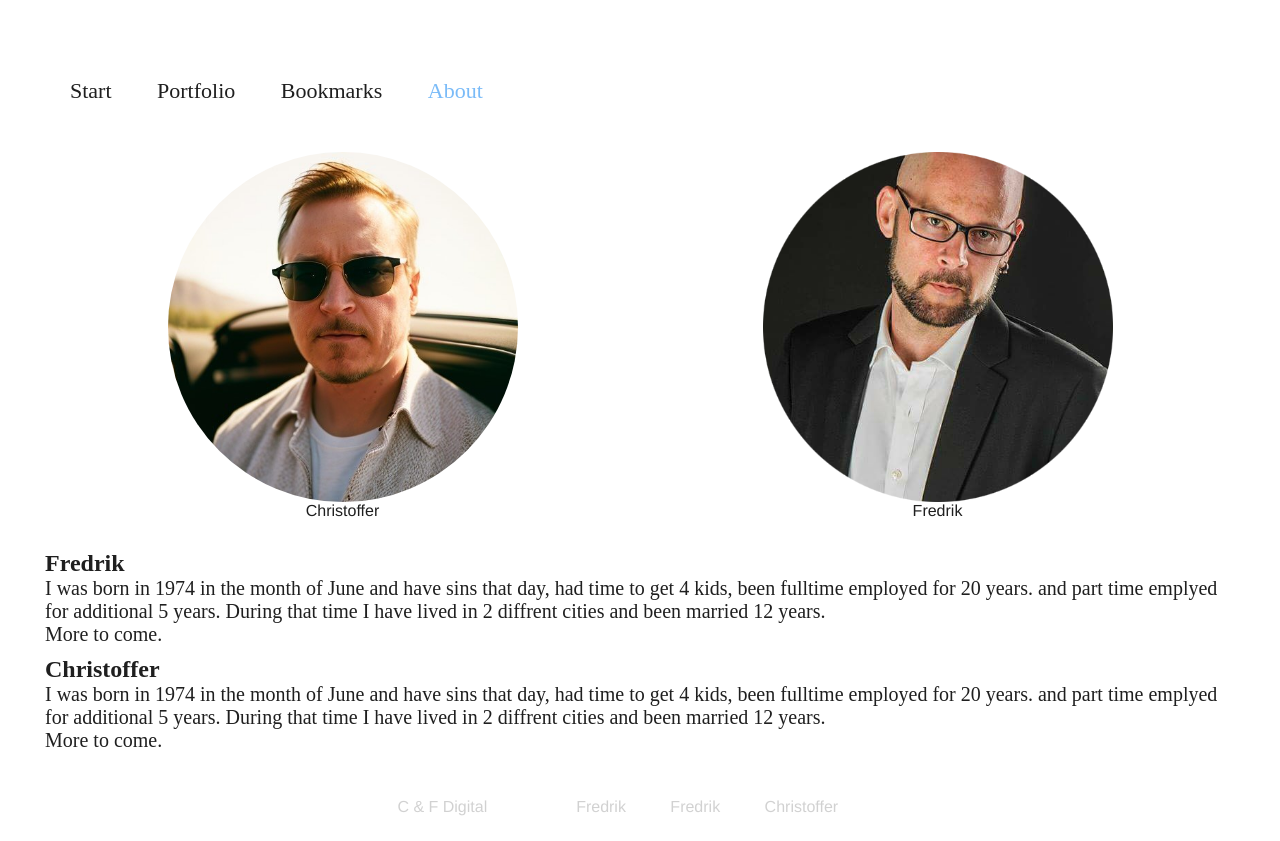
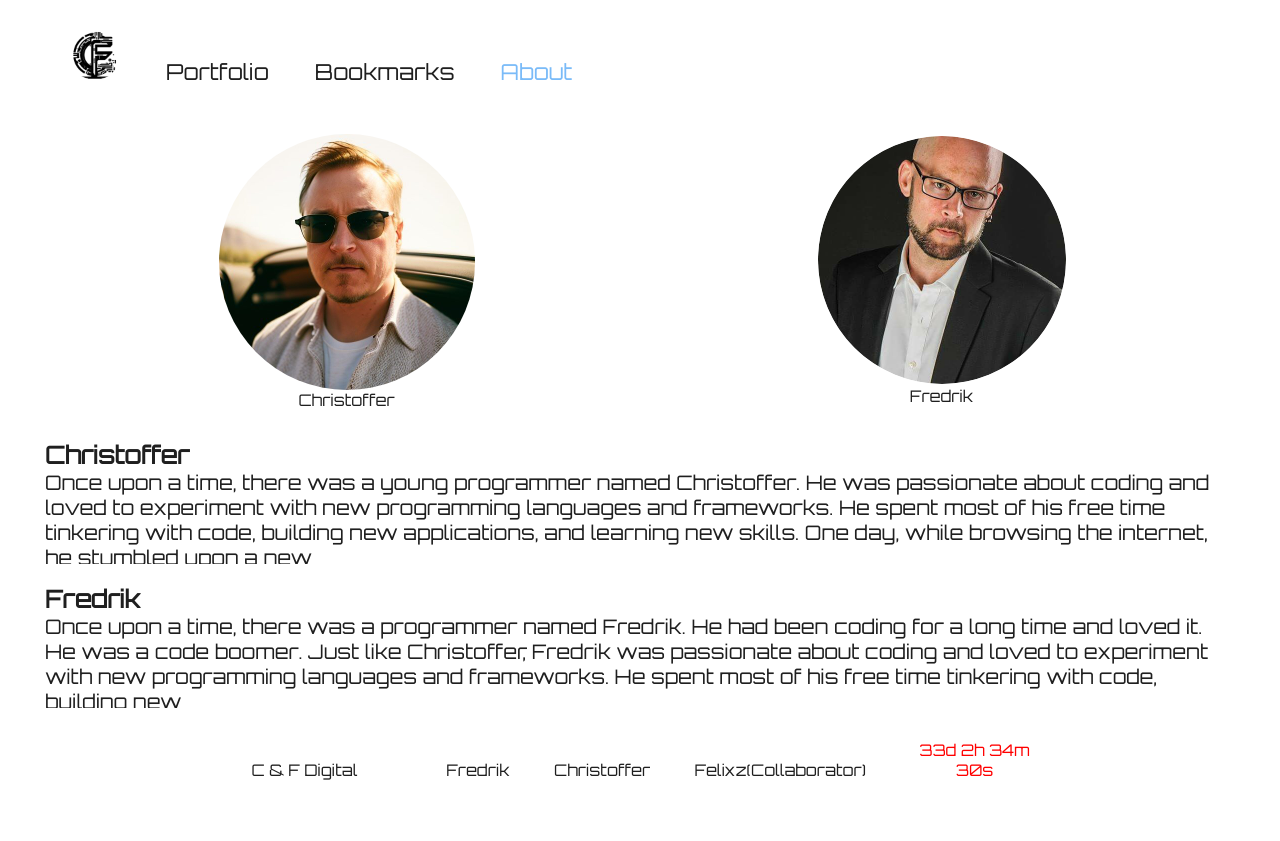
Before and after one commit to fredrikjpersson/portfolpage, a plain HTML site: page about.html in a window 1280 px wide. After the commit the page ends 800 px from the top, so only its background shows below. Drawn offline with Linux system fonts and the light colour scheme; a web font is replaced by a local one.

Commit message:
Fixed fonts and styles

```diff
--- a/about.html
+++ b/about.html
@@ -4,11 +4,16 @@
     <title>Gallery</title>
     <link rel="stylesheet" href="style.css" />
     <link rel="stylesheet" href="https://cdnjs.cloudflare.com/ajax/libs/font-awesome/4.7.0/css/font-awesome.min.css" />
+    <link rel="preconnect" href="https://fonts.googleapis.com" />
+    <link rel="preconnect" href="https://fonts.gstatic.com" crossorigin />
+    <link href="https://fonts.googleapis.com/css2?family=Orbitron&display=swap" rel="stylesheet" />
   </head>
   <body>
     <div id="menubar">
       <ul>
-        <li id="men1"><a href="index.html">Start</a></li>
+        <li id="men1">
+          <a href="index.html"><img src="pic/Small Black Logo.png" width="50px" height="50" style="border-radius: 50%" /></a>
+        </li>
         <li id="men3"><a href="gallery.html">Portfolio</a></li>
         <li id="men3"><a href="bookmarks.html">Bookmarks</a></li>
         <li id="men4" style="color: rgb(122, 187, 248)">About</li>
@@ -17,27 +22,27 @@
     <div id="mainabout">
       <div class="picture">
         <div class="picture1">
-          <img src="pic/christoffer.jpg" width="350px" height="350" style="border-radius: 50%" />
+          <img src="pic/christoffer.jpg" width="50%" height="auto" style="border-radius: 50%; margin: auto" />
           Christoffer
         </div>
         <div class="picture1">
-          <img src="pic/jag.png" width="350px" height="350" />
+          <img src="pic/jag.png" width="50%" height="auto" style="border-radius: 50%; margin: auto" />
           Fredrik
         </div>
       </div>
       <div class="biotxt">
-        <h2>Fredrik</h2>
+        <h2>Christoffer</h2>
         <p>
-          I was born in 1974 in the month of June and have sins that day, had time to get 4 kids, been fulltime employed for 20 years. and part time emplyed for additional 5 years.
-          During that time I have lived in 2 diffrent cities and been married 12 years.
+          Once upon a time, there was a young programmer named Christoffer. He was passionate about coding and loved to experiment with new programming languages and frameworks. He
+          spent most of his free time tinkering with code, building new applications, and learning new skills. One day, while browsing the internet, he stumbled upon a new
         </p>
         <p>More to come.</p>
       </div>
       <div class="history">
-        <h2>Christoffer</h2>
+        <h2>Fredrik</h2>
         <p>
-          I was born in 1974 in the month of June and have sins that day, had time to get 4 kids, been fulltime employed for 20 years. and part time emplyed for additional 5 years.
-          During that time I have lived in 2 diffrent cities and been married 12 years.
+          Once upon a time, there was a programmer named Fredrik. He had been coding for a long time and loved it. He was a code boomer. Just like Christoffer, Fredrik was
+          passionate about coding and loved to experiment with new programming languages and frameworks. He spent most of his free time tinkering with code, building new
         </p>
         <p>More to come.</p>
       </div>
@@ -55,12 +60,40 @@
         </li>
         <!-- <li><a href="sitemaplinks.html">Sitemap</a></li> -->
         <li><a href="mailto:fredrix@ifourc.one">Fredrik</a></li>
-        <li><a href="mailto:felixz@ifourc.one">Fredrik</a></li>
         <li><a href="mailto:christoffe@ifourc.one">Christoffer</a></li>
+        <li><a href="mailto:felixz@ifourc.one">Felixz(Collaborator)</a></li>
         <li>
           <a href="#"><div id="countdown"></div></a>
         </li>
       </ul>
     </footer>
+    <script>
+      // Set the date we're counting down to
+      var countDownDate = new Date("Dec 24, 2023 00:00:00").getTime();
+
+      // Update the count down every 1 second
+      var x = setInterval(function () {
+        // Get today's date and time
+        var now = new Date().getTime();
+
+        // Find the distance between now and the count down date
+        var distance = countDownDate - now;
+
+        // Time calculations for days, hours, minutes and seconds
+        var days = Math.floor(distance / (1000 * 60 * 60 * 24));
+        var hours = Math.floor((distance % (1000 * 60 * 60 * 24)) / (1000 * 60 * 60));
+        var minutes = Math.floor((distance % (1000 * 60 * 60)) / (1000 * 60));
+        var seconds = Math.floor((distance % (1000 * 60)) / 1000);
+
+        // Output the result in an element with id="demo"
+        document.getElementById("countdown").innerHTML = days + "d " + hours + "h " + minutes + "m " + seconds + "s ";
+
+        // If the count down is over, write some text
+        if (distance < 0) {
+          clearInterval(x);
+          document.getElementById("countdown").innerHTML = "EXPIRED";
+        }
+      }, 1000);
+    </script>
   </body>
 </html>
--- a/style.css
+++ b/style.css
@@ -16,10 +16,11 @@ body {
   max-width: 1200px;
   background-color: #fff;
   color: #1f1f1f;
+  height: fit-content;
   margin: auto;
   padding: 5px;
   text-align: center;
-  font-family: Helvetica, sans-serif;
+  font-family: "Orbitron", sans-serif;
 }
 
 /*-----------------------
@@ -28,11 +29,11 @@ Typography
 
 h1,
 h2 {
-  font-family: "Times New Roman", Times, serif;
+  font-family: "Orbitron", sans-serif;
 }
 
 h3 {
-  font-family: "Allura";
+  font-family: "Orbitron", sans-serif;
 }
 
 a {
@@ -51,12 +52,19 @@ a:active {
   color: #f3ff3f;
 }
 .contact {
+  position: fixed;
+  bottom: 0px;
+  margin: auto;
+  width: 100%;
+  max-width: 1200px;
+  background-color: white;
   text-align: center;
-  margin-top: 20px;
-  opacity: 0.2;
-  transition: 0.3s;
+  /* margin-top: 20px; */
+  /* opacity: 0.2; */
+  /* transition: 0.3s;*/
 }
-.contact:hover {
+
+/* .contact:hover {
   opacity: 1;
 }
 
@@ -69,25 +77,30 @@ a:active {
 }
 .contact1:hover {
   opacity: 1;
-}
+} */
 
 ul {
   list-style-type: none;
 }
 
+#countdown {
+  width: 10vw;
+  color: red;
+}
 li {
+  font-family: "Orbitron", sans-serif;
   display: inline-block;
   margin: 20px;
 }
 
 p {
   font-size: 20px;
-  font-family: "Times New Roman";
+  font-family: "Orbitron", sans-serif;
   font-weight: lighter;
   text-decoration-style: wavy;
 }
 #sig {
-  font-family: system-ui, -apple-system, BlinkMacSystemFont, "Segoe UI", Roboto, Oxygen, Ubuntu, Cantarell, "Open Sans", "Helvetica Neue", sans-serif;
+  font-family: "Orbitron", sans-serif;
 }
 /*------------------------------
 Class & id Styles index.html
@@ -110,7 +123,7 @@ Class & id Styles index.html
     margin: auto auto;
     /*float: left;*/
     text-align: center;
-    font-family: Times, "Allura", cursive;
+    font-family: "Orbitron", sans-serif;
     font-size: 20px;
     padding: 7% 3%;
     width: 50%;
@@ -136,9 +149,9 @@ Class & id Styles index.html
 
   #menubar {
     display: flex;
-    margin-top: 4%;
+    /* margin-top: 4%; */
     width: 100%;
-    font-family: "Times New Roman", Times, serif;
+    font-family: "Orbitron", sans-serif;
     font-size: 22px;
     padding: 5px;
   }
@@ -149,24 +162,26 @@ Class & id Styles index.html
     display: flex;
   }
   #mainindex {
-    /*display: flex;*/
-    flex-flow: row;
+    display: flex;
+    flex-direction: column;
     height: 75vh;
   }
 
   .bio1 {
     text-align: left;
-    font-family: Times, "Allura", cursive;
+    font-family: "Orbitron", sans-serif;
     font-size: 20px;
     padding: 7% 3%;
     width: 50%;
-    height: 70vh;
+    /* height: 70vh; */
+    max-height: 70vh;
     overflow: auto;
   }
 
   .pic1 {
     padding: 80px 50px 50px;
     width: 50%;
+    margin: auto;
     transition: filter 0.5s ease-in-out;
     -webkit-filter: grayscale(100%);
     filter: grayscale(100%);
@@ -179,10 +194,10 @@ Class & id Styles index.html
 
   #menubar {
     display: flex;
-    margin-top: 4%;
+    /* margin-top: 4%; */
     background-color: #fff;
     width: 100%;
-    font-family: "Times New Roman", Times, serif;
+    font-family: "Orbitron", sans-serif;
     font-size: 22px;
     padding: 5px;
   }
@@ -339,7 +354,8 @@ Class & id Styles bookmarks.html
 #mainbook {
   display: flex;
   height: auto;
-  min-height: 75vh;
+  max-height: 80vh;
+  overflow: auto;
 }
 #bmarkback {
   text-align: center;
@@ -350,7 +366,7 @@ Class & id Styles bookmarks.html
 
 #l1 {
   font-size: 17px;
-  font-family: "Allura";
+  font-family: "Orbitron", sans-serif;
 }
 
 #l2 {
@@ -360,7 +376,7 @@ Class & id Styles bookmarks.html
   font-size: 17px;
 }
 #about {
-  font-family: "Allura";
+  font-family: "Orbitron", sans-serif;
 }
 
 /*-----------------
@@ -379,14 +395,18 @@ about.html
   display: flex;
   margin-top: 2%;
   flex-flow: column;
-  height: auto;
-  min-height: 73vh;
+  /* height: auto; */
+  /* min-height: 73vh; */
+  max-height: 73vh;
   text-align: left;
 }
 
-.biotxt {
+.biotxt,
+.history {
   margin: 10px 0;
   height: auto;
+  /* max-height: 150px; */
+  overflow: auto;
 }
 
 /*-------------------
```
Also changed, not shown: bookmarks.html (+35 -2 lines), gallery.html (+37 -3 lines), index.html (+30 -28 lines), oldscript.js (renamed from script.js), 1 other file.
